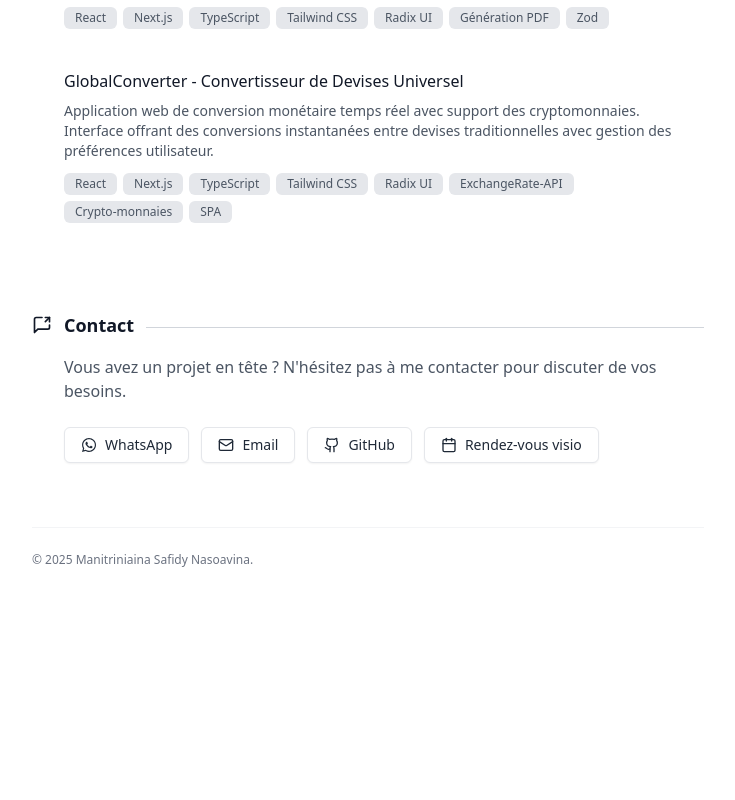
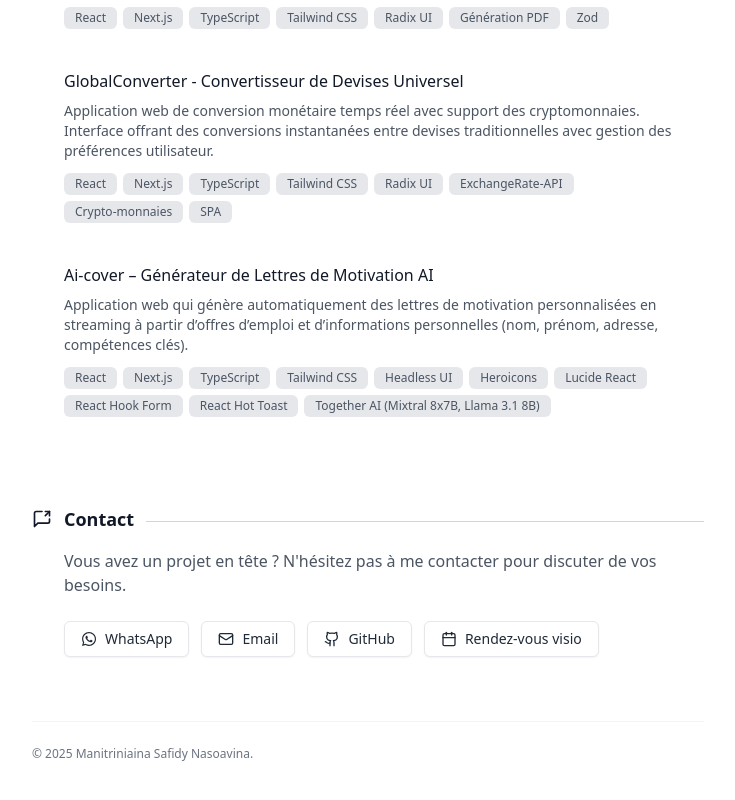
Before and after one commit to nassoa/pronass, a Next.js app: page / in a window 1280 px wide. Shown: the part 2623-3423 px from the top of the page, without its empty margins (398-1133 px from the left). Before the commit the page ends 3263 px from the top, so only its background shows below. Built offline with nearby package versions, Linux system fonts and the light colour scheme; a web font is replaced by a local one.

Commit message:
projects: update

```diff
--- a/src/components/ui/projects-section.tsx
+++ b/src/components/ui/projects-section.tsx
@@ -85,6 +85,24 @@ export function ProjectsSection() {
       ],
       link: "https://globalconverter.vercel.app/",
     },
+    {
+      title: "Ai-cover – Générateur de Lettres de Motivation AI",
+      description:
+        "Application web qui génère automatiquement des lettres de motivation personnalisées en streaming à partir d’offres d’emploi et d’informations personnelles (nom, prénom, adresse, compétences clés).",
+      tags: [
+        "React",
+        "Next.js",
+        "TypeScript",
+        "Tailwind CSS",
+        "Headless UI",
+        "Heroicons",
+        "Lucide React",
+        "React Hook Form",
+        "React Hot Toast",
+        "Together AI (Mixtral 8x7B, Llama 3.1 8B)",
+      ],
+      link: "https://ai-cover-p3rj.vercel.app/",
+    },
   ];
 
   return (
```
